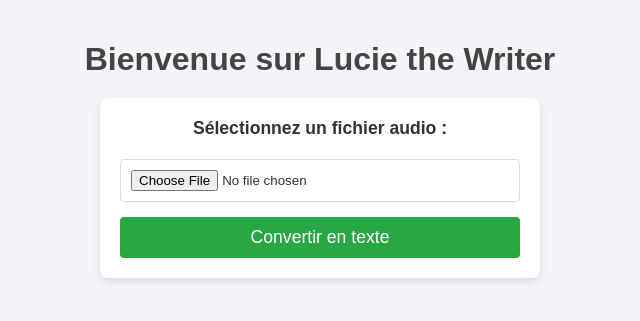
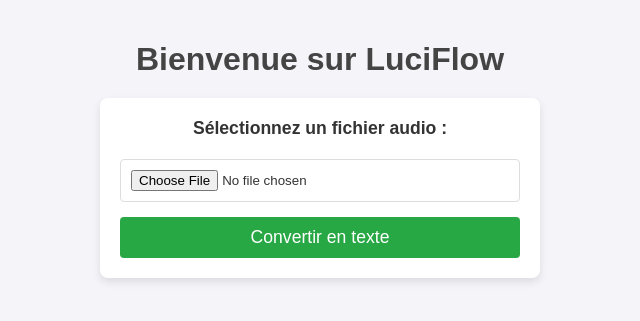
Before and after one commit to EliottJVN/LuciFlow, a Flask app: page / in a window 1280 px wide. Shown: the top 321 px of the page, without its empty margins (320-960 px from the left). Run offline with Flask 3, Linux system fonts and the light colour scheme.

Commit message:
documentation

```diff
--- a/templates/index.html
+++ b/templates/index.html
@@ -7,7 +7,7 @@
     <link rel="stylesheet" href="{{ url_for('static', filename='style.css') }}">
 </head>
 <body>
-    <h1>Bienvenue sur Lucie the Writer</h1>
+    <h1>Bienvenue sur LuciFlow</h1>
 
     <!-- Animation de chargement -->
     <div id="loading" class="loading">
```
Also changed, not shown: README.md.
